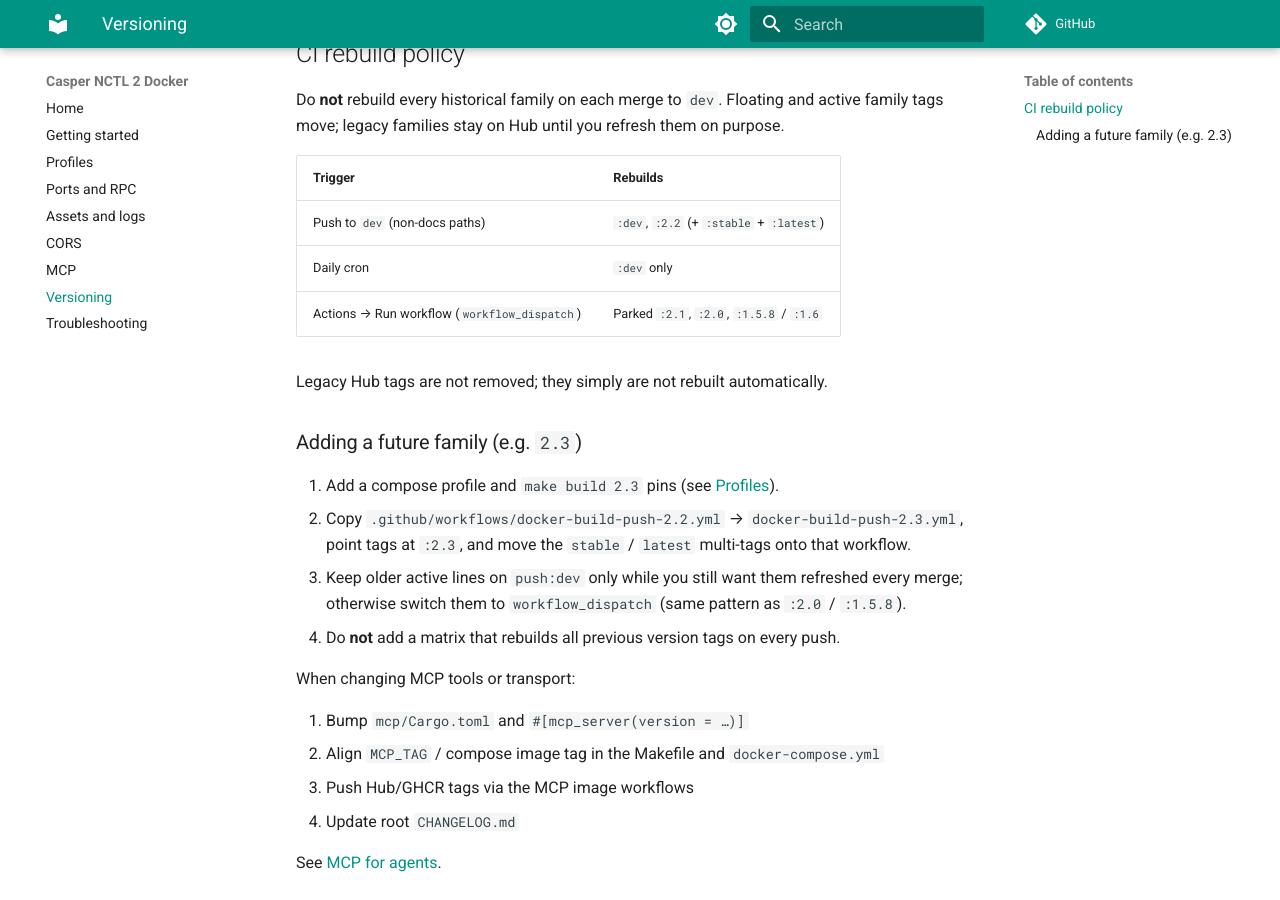
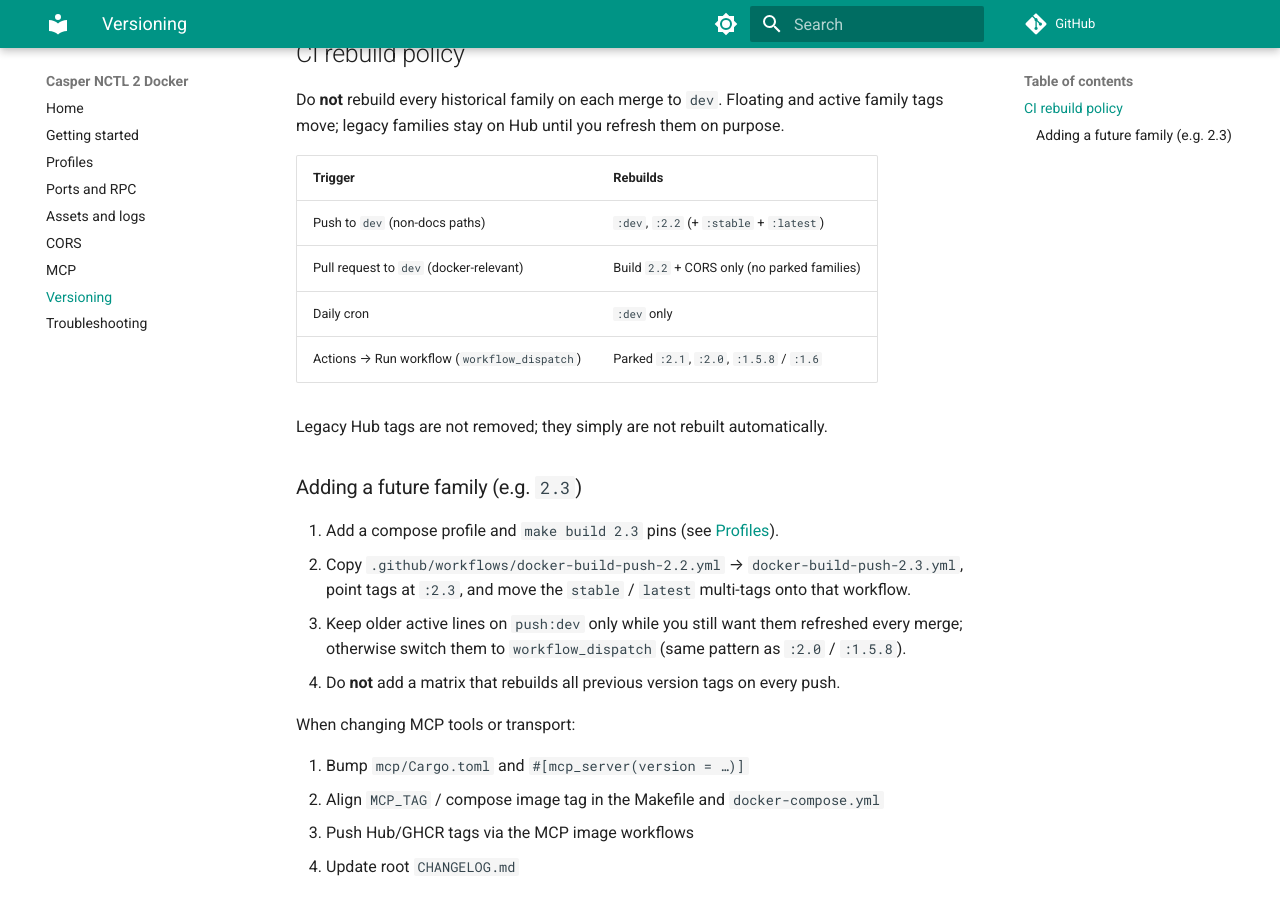
Before and after one commit to gRoussac/casper-nctl-2-docker, an MkDocs documentation site: the page built from docs/versioning.md, in a window 1280 px wide and 900 px high, scrolled down 470 px. Built offline with MkDocs 1.6.1 and Material for MkDocs 9.7.7, drawn with Linux system fonts in a browser that asks for light colours; comment, search, counter and statistics services are not loaded.

Commit message:
ci: move Docker and Actions to Node 24 (#15)
* ci: move Docker and Actions to Node 24

Bump the CORS image to node:24-bookworm-slim and upgrade checkout,
setup-python, pages, login, and buildx actions to majors that run on
Node 24 instead of the deprecated Node 20 runtime.

Co-authored-by: Cursor <cursoragent@cursor.com>

* ci: drop parked 2.1 from PR image builds

Publish already parked 2.1 behind workflow_dispatch; PR CI still built
it on every docker-relevant PR. Align PR matrix with active families
(2.2 + cors) and document that in versioning.

Co-authored-by: Cursor <cursoragent@cursor.com>

---------

Co-authored-by: Cursor <cursoragent@cursor.com>

```diff
--- a/docs/versioning.md
+++ b/docs/versioning.md
@@ -14,6 +14,7 @@ Do **not** rebuild every historical family on each merge to `dev`. Floating and
 | Trigger                                      | Rebuilds                                                         |
 | -------------------------------------------- | ---------------------------------------------------------------- |
 | Push to `dev` (non-docs paths)               | `:dev`, `:2.2` (+ `:stable` + `:latest`)                         |
+| Pull request to `dev` (docker-relevant)      | Build `2.2` + CORS only (no parked families)                     |
 | Daily cron                                   | `:dev` only                                                      |
 | Actions → Run workflow (`workflow_dispatch`) | Parked `:2.1`, `:2.0`, `:1.5.8` / `:1.6`                         |
 
```
Also changed, not shown: 11 other files.
